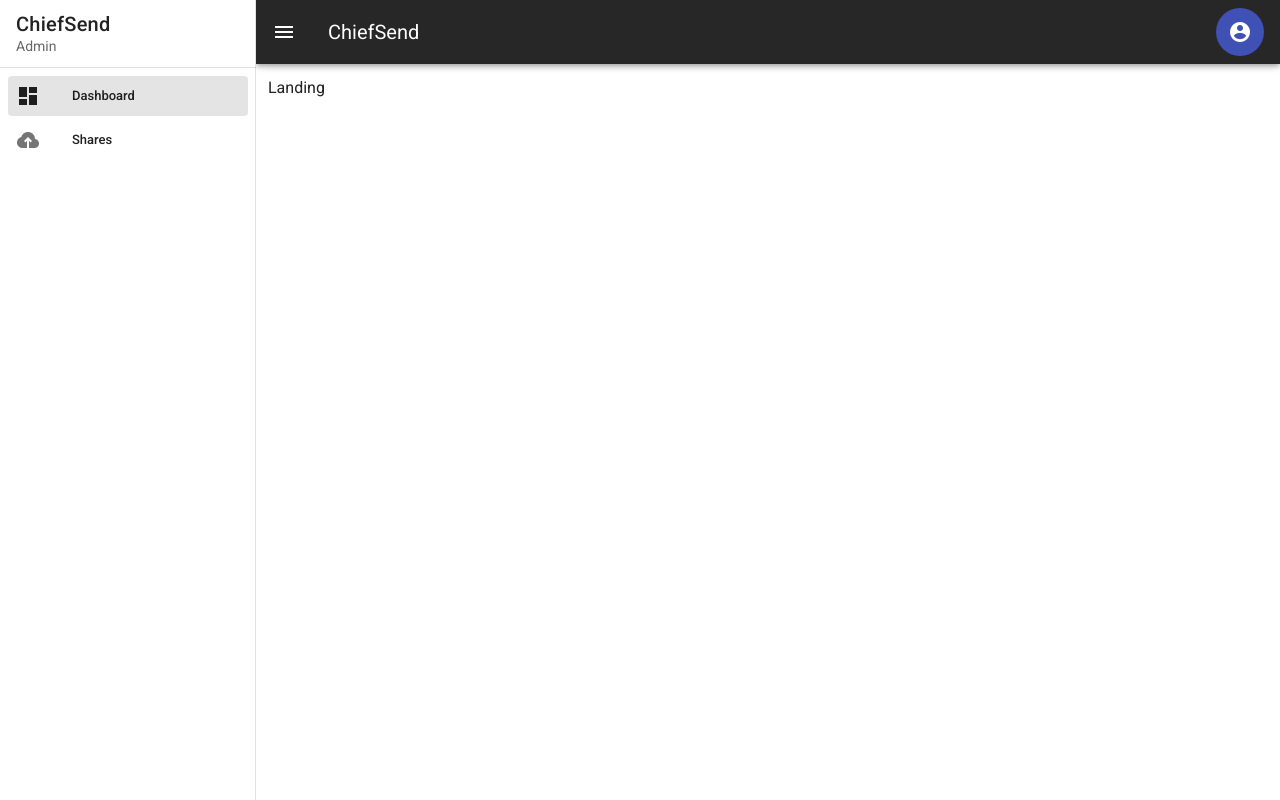
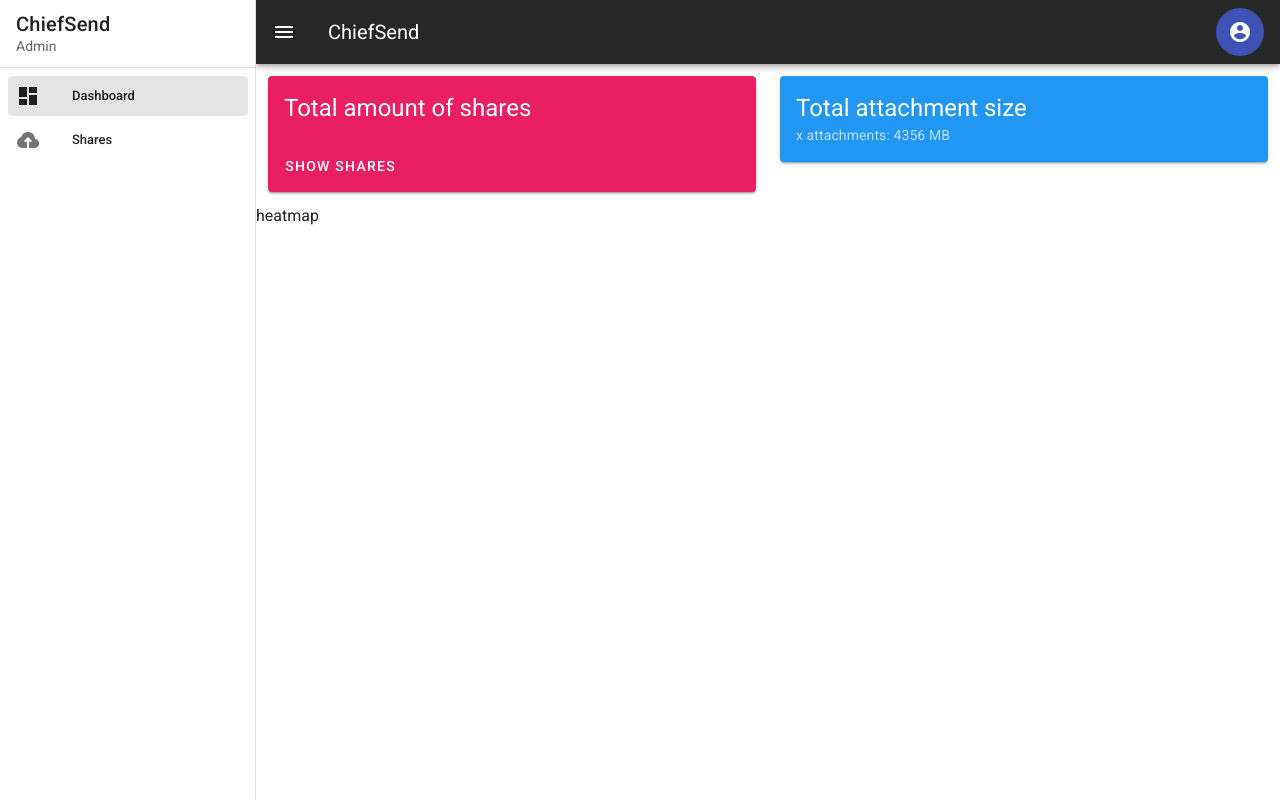
Before and after one commit to chiefsend/admin, a Vue app: page / in a window 1280 px wide. Built offline with nearby package versions, Linux system fonts and the light colour scheme; no server answers.

Commit message:
:sparkles:  Start Dashboard

```diff
--- a/src/views/Home.vue
+++ b/src/views/Home.vue
@@ -1,11 +1,56 @@
 <template>
   <v-container>
-    Landing
+    <v-row>
+      <v-col>
+        <v-card color="pink" dark>
+          <v-card-title class="text-h5">
+            Total amount of shares
+          </v-card-title>
+          <v-card-subtitle>
+            {{ stats.number_of_shares }}
+          </v-card-subtitle>
+          <v-card-actions>
+            <v-btn text to="/shares">
+              Show Shares
+            </v-btn>
+          </v-card-actions>
+        </v-card>
+      </v-col>
+      <v-col>
+        <v-card color="blue" dark>
+          <v-card-title class="text-h5">
+            Total attachment size
+          </v-card-title>
+          <v-card-subtitle>
+            x attachments: 4356 MB
+          </v-card-subtitle>
+        </v-card>
+      </v-col>
+    </v-row>
+    <v-row>
+      heatmap
+    </v-row>
   </v-container>
 </template>
 
 <script>
+import ax from "@/api";
+
 export default {
   name: 'Home',
+  data() {
+    return {
+      stats: {}
+    }
+  },
+  mounted() {
+    ax.get(`/shares/stats`)
+        .then((response) => {
+          this.stats = response.data
+        })
+        .catch((error) => {
+          console.log(error)
+        })
+  }
 }
 </script>
```
